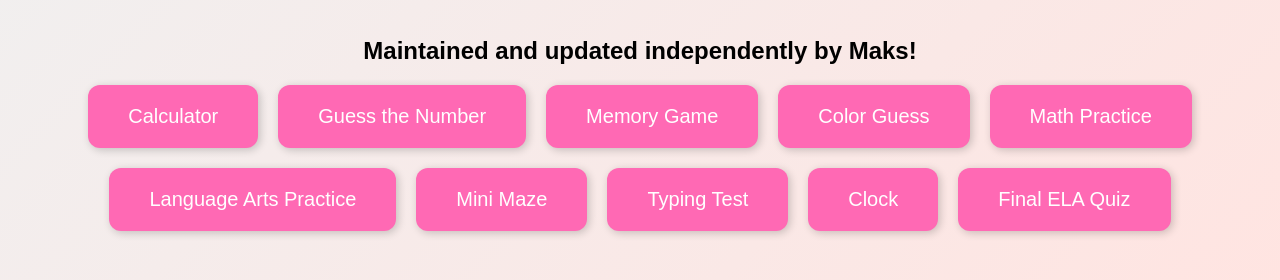
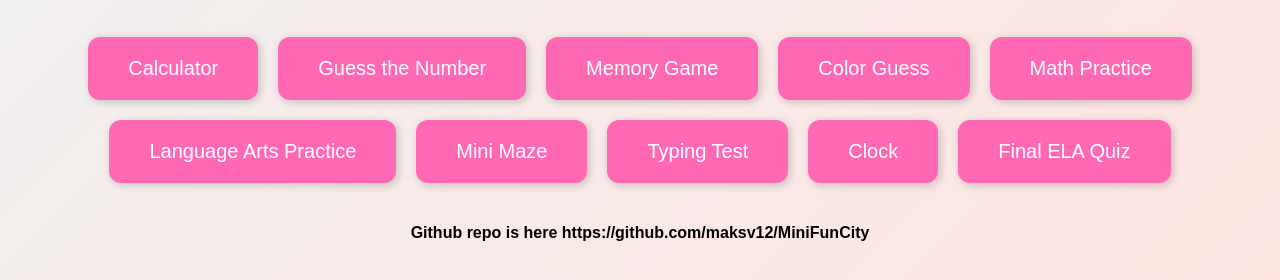
Before and after one commit to maksv12/MiniFunCity, a plain HTML site: page index.html in a window 1280 px wide. Shown: the part 148-428 px from the top of the page. Drawn offline with Linux system fonts and the light colour scheme.

Commit message:
Update index.html

```diff
--- a/index.html
+++ b/index.html
@@ -42,7 +42,6 @@
 </head>
 <body>
     <h1>Welcome to MiniFun Hub!</h1>
-    <h2>Maintained and updated independently by Maks!</h2>
     <div class="button-container">
         <button onclick="window.location.href='calculator.html'">Calculator</button>
         <button onclick="window.location.href='game.html'">Guess the Number</button>
@@ -54,6 +53,7 @@
         <button onclick="window.location.href='typing.html'">Typing Test</button>
         <button onclick="window.location.href='/clock/clock.html'">Clock</button>
         <button onclick="window.location.href='la-quiz.html'">Final ELA Quiz</button>
+        <h4>Github repo is here https://github.com/maksv12/MiniFunCity</h4>
     </div>
 </body>
 </html>
```
